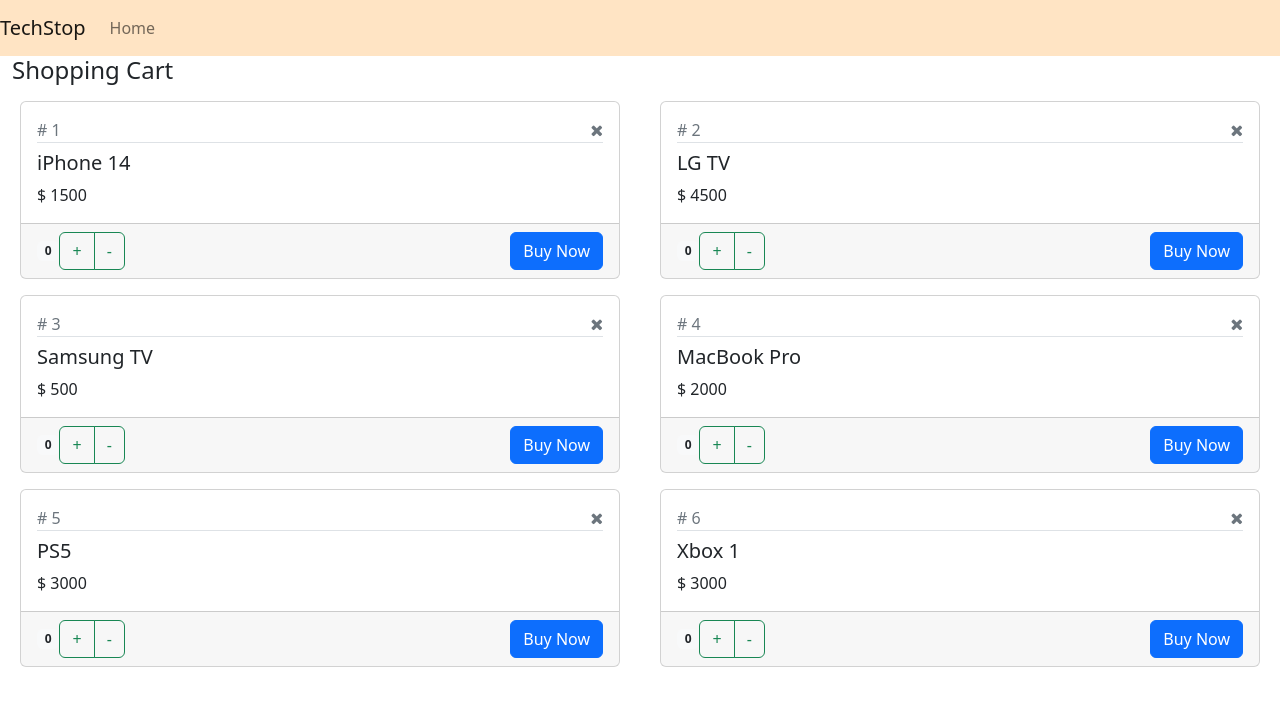
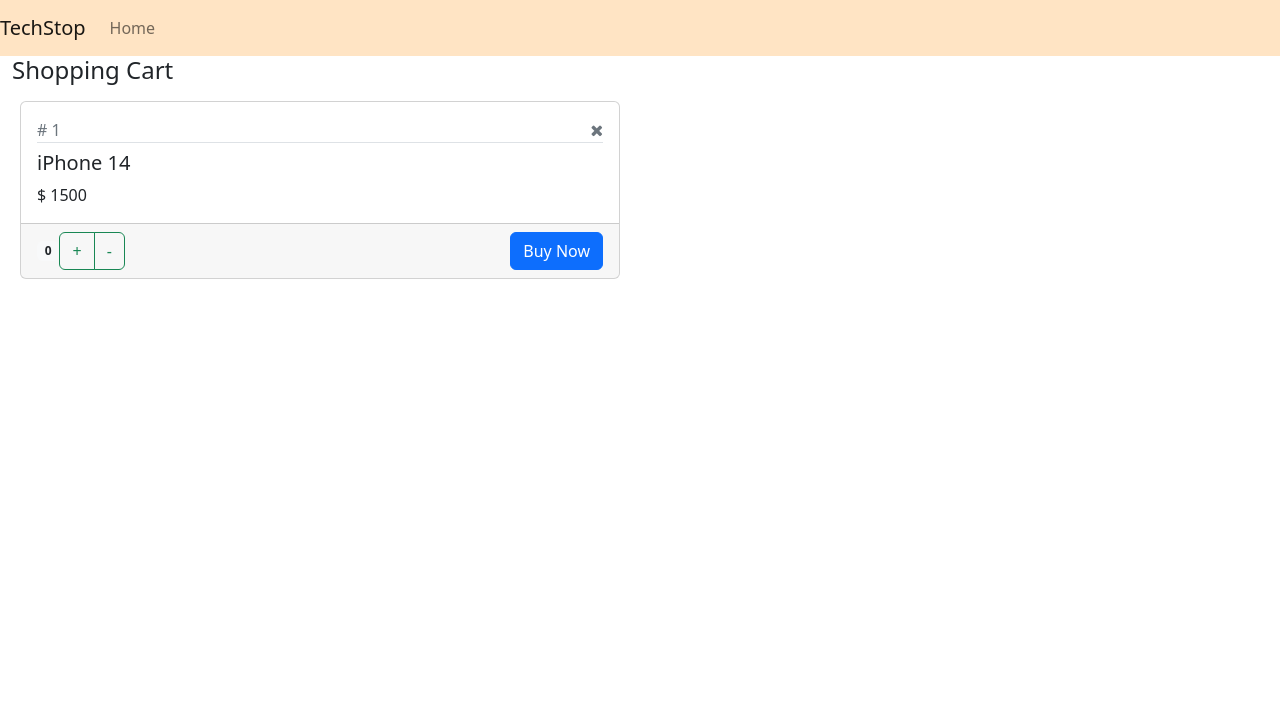
Before and after one commit to oscarwankaew/react-ecommerce, a React (Create React App) app in the folder my-app/: page / in a window 1280 px wide. Shown: the top 706 px of the page. Built offline with nearby package versions, Linux system fonts and the light colour scheme.

Commit message:
understanding life cycle of child and parent components by console logging component functions in Products.jsx and ShoppingCart.jsx

```diff
--- a/my-app/src/Products.jsx
+++ b/my-app/src/Products.jsx
@@ -1,11 +1,21 @@
 import React, { Component } from "react";
-export default class Products extends Component
-{
-  state = {
-    product: this.props.product
-  };
+export default class Products extends Component {
+
+  constructor(props) {
+    super(props);
+
+    console.log("constructor - Products");
+
+    this.state = {
+      product: this.props.product
+    };
+  }
+
 
   render(){
+
+    console.log("render - Products");
+
     return (
       <div className="col-lg-6">
         <div className="card m-2">
@@ -44,7 +54,15 @@
     );
   }
 
+  componentDidMount() {
+    console.log("componentDidMount - Products");
+  }
+
+  componentDidUpdate() {
+    console.log("componentDidUpdate - Products");
+  }
+
   componentWillUnmount() {
-    console.log("componentWillUnmount - Products")
+    console.log("componentWillUnmount - Products");
   }
 }
--- a/my-app/src/ShoppingCart.jsx
+++ b/my-app/src/ShoppingCart.jsx
@@ -3,16 +3,16 @@
 export default class ShoppingCart extends Component {
 
   constructor(props) {
-    console.log("constructor - ShoppingCart")
+    console.log("constructor - ShoppingCart");
     super(props);
     this.state = {
       products: [
         {id: 1, productName: "iPhone 14", price: 1500, quantity: 0},
-        {id: 2, productName: "LG TV", price: 4500, quantity: 0},
-        {id: 3, productName: "Samsung TV", price: 500, quantity: 0},
-        {id: 4, productName: "MacBook Pro", price: 2000, quantity: 0},
-        {id: 5, productName: "PS5", price: 3000, quantity: 0},
-        {id: 6, productName: "Xbox 1", price: 3000, quantity: 0},
+        // {id: 2, productName: "LG TV", price: 4500, quantity: 0},
+        // {id: 3, productName: "Samsung TV", price: 500, quantity: 0},
+        // {id: 4, productName: "MacBook Pro", price: 2000, quantity: 0},
+        // {id: 5, productName: "PS5", price: 3000, quantity: 0},
+        // {id: 6, productName: "Xbox 1", price: 3000, quantity: 0},
       ],
     };
   }
@@ -20,7 +20,7 @@
 
 
   render() {
-    console.log("render - ShoppingCart")
+    console.log("render - ShoppingCart");
     return (
       <div className="container-fluid">
         <h4>Shopping Cart</h4>
@@ -44,16 +44,16 @@
   }
 
   componentDidMount() {
-    console.log("componentDidMount - ShoppingCart")
+    console.log("componentDidMount - ShoppingCart");
 
   }
 
   componentDidUpdate(prevProps, prevState) {
-    console.log("componentDidUpdate - ShoppingCart", prevProps, prevState, this.props, this.state)
+    console.log("componentDidUpdate - ShoppingCart", prevProps, prevState, this.props, this.state);
   }
 
   componentWillUnmount() {
-    console.log("componentWillUnmount - ShoppingCart")
+    console.log("componentWillUnmount - ShoppingCart");
   }
 
   handleIncrement = (product, maxValue) => {
```
